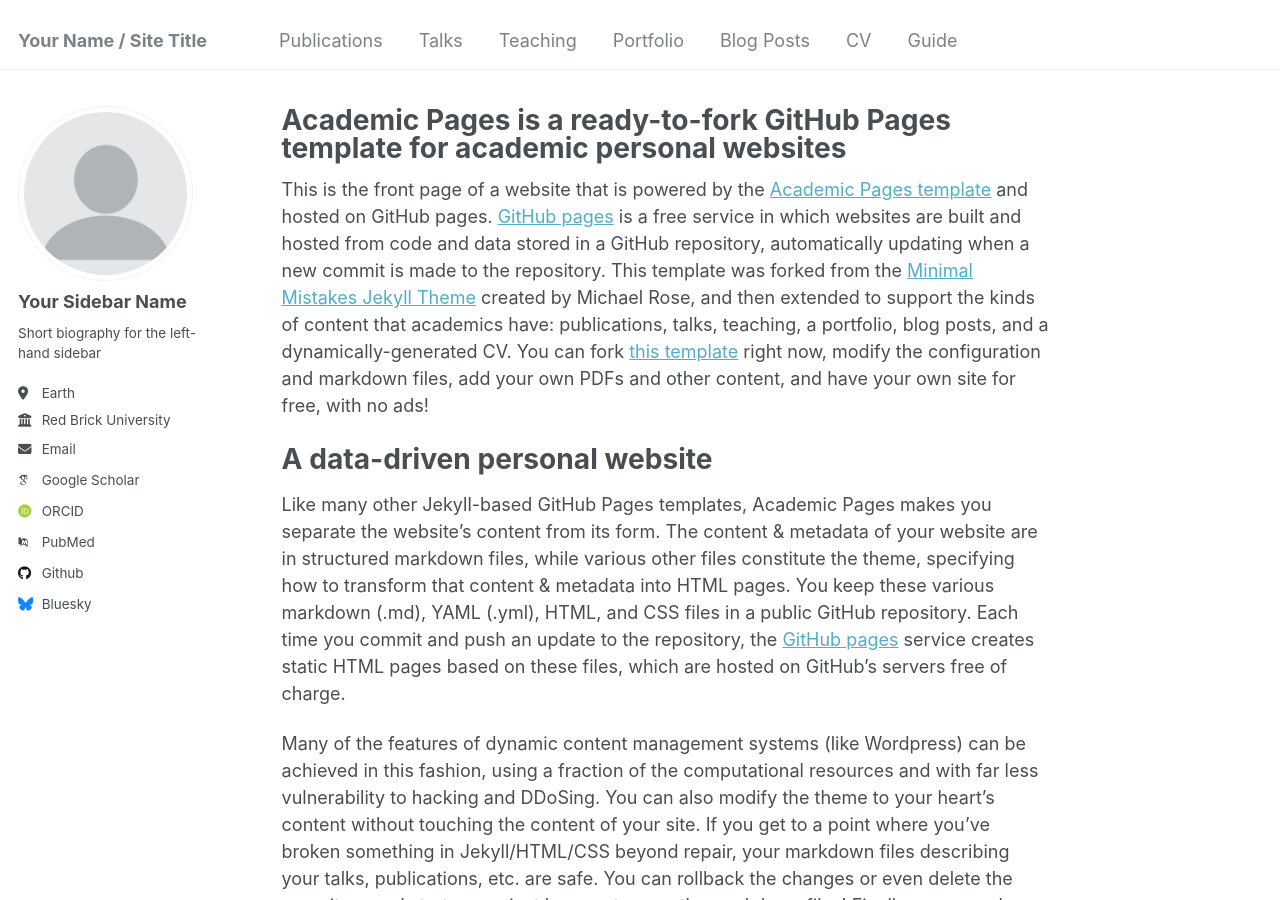
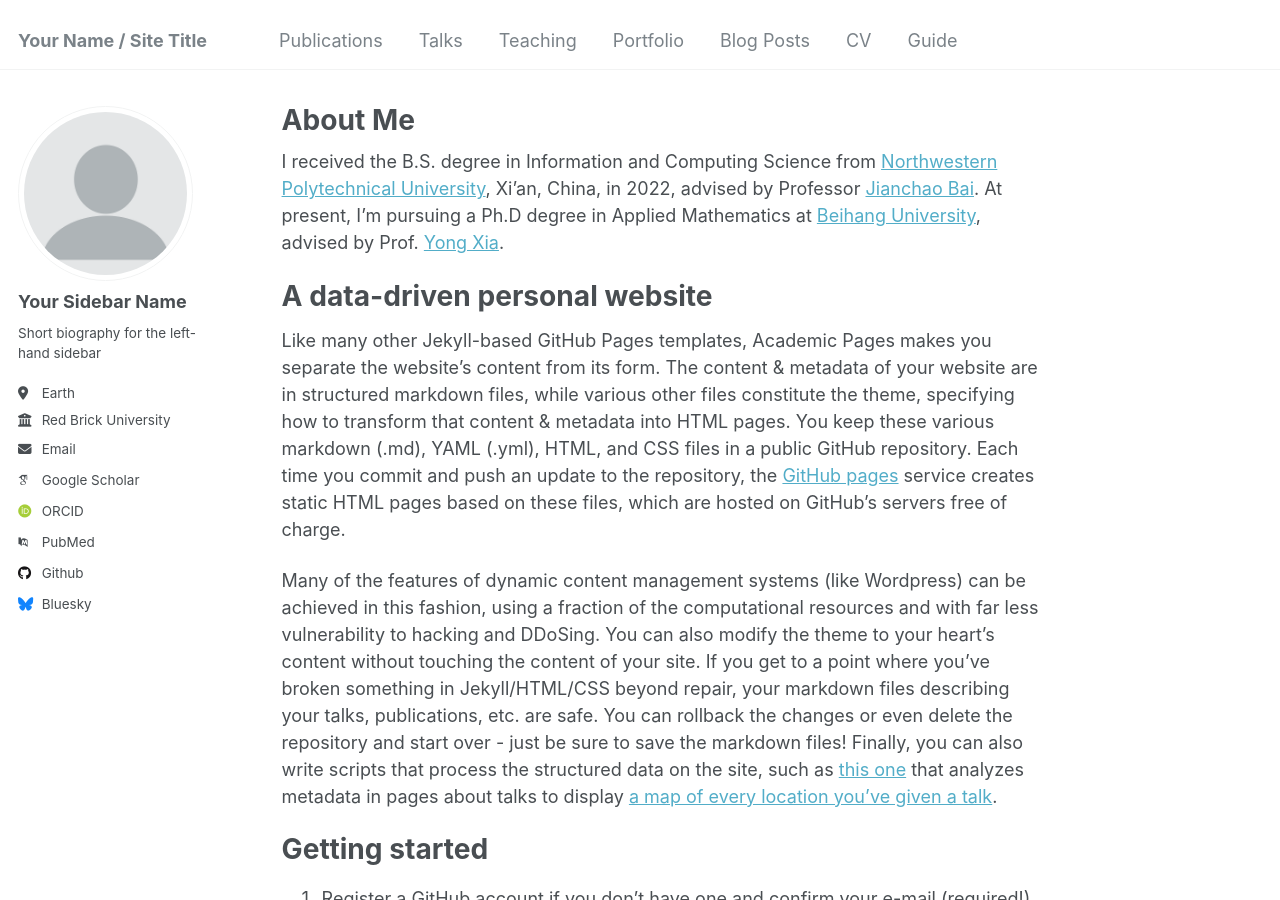
Before and after one commit to xzliu-opt/xzliu-opt.github.io, a Jekyll site: the page built from _pages/about.md, in a window 1280 px wide and 900 px high. Built offline with Jekyll 4.4.1, drawn with Linux system fonts in a browser that asks for light colours; some web fonts are replaced.

Commit message:
Update about.md

```diff
--- a/_pages/about.md
+++ b/_pages/about.md
@@ -1,13 +1,15 @@
 ---
 permalink: /
-title: "Academic Pages is a ready-to-fork GitHub Pages template for academic personal websites"
+title: "About Me"
+excerpt: "About me"
 author_profile: true
 redirect_from:
   - /about/
   - /about.html
 ---
 
-This is the front page of a website that is powered by the [Academic Pages template](https://github.com/academicpages/academicpages.github.io) and hosted on GitHub pages. [GitHub pages](https://pages.github.com) is a free service in which websites are built and hosted from code and data stored in a GitHub repository, automatically updating when a new commit is made to the repository. This template was forked from the [Minimal Mistakes Jekyll Theme](https://mmistakes.github.io/minimal-mistakes/) created by Michael Rose, and then extended to support the kinds of content that academics have: publications, talks, teaching, a portfolio, blog posts, and a dynamically-generated CV. You can fork [this template](https://github.com/academicpages/academicpages.github.io) right now, modify the configuration and markdown files, add your own PDFs and other content, and have your own site for free, with no ads!
+I received the B.S. degree in Information and Computing Science from [Northwestern Polytechnical University](https://www.nwpu.edu.cn/), Xi'an, China, in 2022, advised by Professor [Jianchao Bai](https://www.scholat.com/bjc1987).
+At present, I'm pursuing a Ph.D degree in Applied Mathematics at [Beihang University](https://www.buaa.edu.cn/), advised by Prof. [Yong Xia](https://math.buaa.edu.cn/szdw1/azcck/js/xy.htm).
 
 A data-driven personal website
 ======
```
